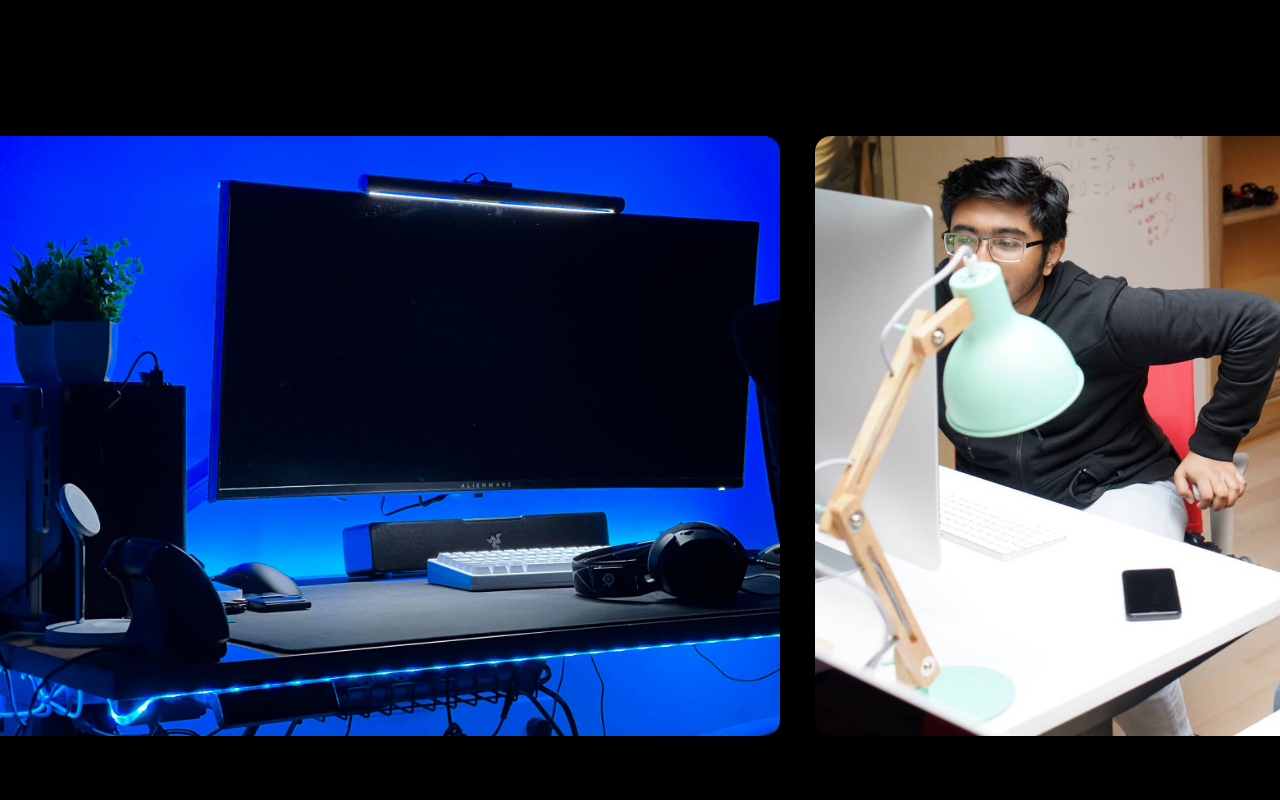
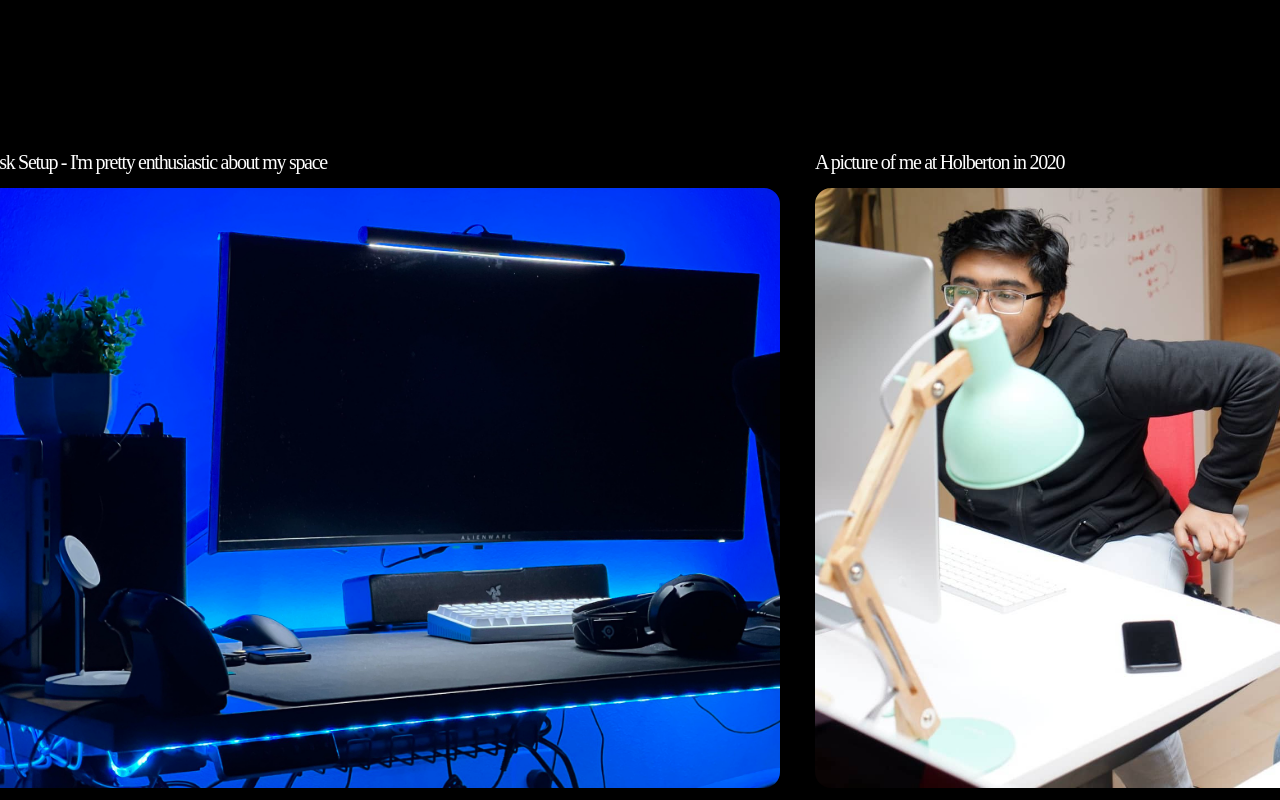
Before and after one commit to razinrayees/usmanjabbar.com, a React (Create React App) app: page / in a window 1280 px wide. Shown: the part 1990-2790 px from the top of the page. Built offline with nearby package versions, Linux system fonts and the light colour scheme.

Commit message:
add caption support CoverImage component

```diff
--- a/src/App/App.tsx
+++ b/src/App/App.tsx
@@ -79,8 +79,20 @@ const App = () => {
         </div>
       </FullWidthSection>
       <FullWidthSection sectionId='photo-gallery' isBordered={true} containerStyleOverrides={{ display: 'flex', justifyContent: 'space-between'}}>
-        <CoverImage imageUrl={setup} width={'60%'} height={'37.5rem'} borderRadius={'1rem'} />
-        <CoverImage imageUrl={holbertonUsman} width={'37.5%'} height={'37.5rem'} borderRadius={'1rem'} />
+        <CoverImage
+          imageUrl={setup}
+          width={'60%'}
+          height={'37.5rem'}
+          borderRadius={'1rem'}
+          caption={'2023 Desk Setup - I\'m pretty enthusiastic about my space'}
+        />
+        <CoverImage
+          imageUrl={holbertonUsman}
+          width={'37.5%'}
+          height={'37.5rem'}
+          borderRadius={'1rem'}
+          caption={'A picture of me at Holberton in 2020'}
+        />
       </FullWidthSection>
     </>
   )
--- a/src/CoverImage/CoverImage.tsx
+++ b/src/CoverImage/CoverImage.tsx
@@ -5,6 +5,7 @@ type CoverImageProps = {
   borderRadius: string;
   outlineThickness?: string;
   outlineColor: string;
+  caption: string;
 };
 
 const CoverImage = ({
@@ -14,6 +15,7 @@ const CoverImage = ({
   borderRadius,
   outlineThickness,
   outlineColor,
+  caption
 }: CoverImageProps) => {
   const generateMargin = (outlineThickness: string) => {
     const marginNum = (parseFloat(outlineThickness)).toString();
@@ -35,19 +37,23 @@ const CoverImage = ({
   } : {};
 
   return (
-    <>
+    <div style={{ width, height }}>
+      {
+        caption &&
+        <h5 style={{ margin: '1rem 0'}}>{caption}</h5>
+      }
       <div style={{
         position: 'relative',
         backgroundImage: `url(${imageUrl})`,
         backgroundPosition: 'center',
         backgroundSize: 'cover',
-        height,
-        width,
+        height: '100%',
+        width: '100%',
         ...outlineConfig,
         ...borderConfig
       }}>
       </div>
-    </>
+    </div>
   );
 };
 
@@ -55,7 +61,8 @@ CoverImage.defaultProps = {
   width: 'auto',
   borderRadius: null,
   outlineThickness: null,
-  outlineColor: null
+  outlineColor: null,
+  caption: null
 };
 
 export default CoverImage;
```
